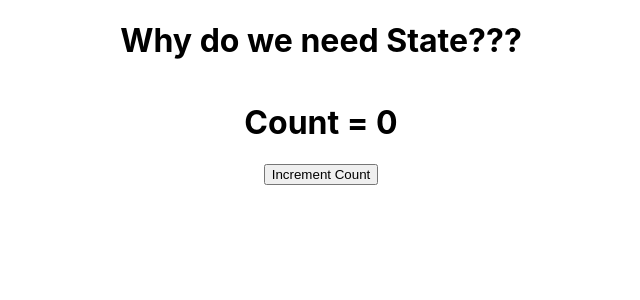
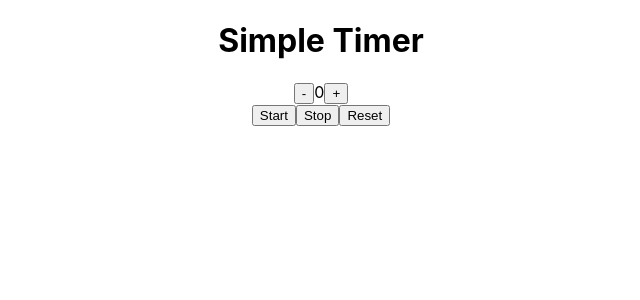
Before and after one commit to abulbashar98/React_Core_Concepts_by_HM_Nayem, a React app in the folder first-react-app/: page / in a window 1280 px wide. Shown: the top 300 px of the page, without its empty margins (319-959 px from the left). Built offline with nearby package versions, Linux system fonts and the light colour scheme.

Commit message:
State use Case, With a Simple Timer

```diff
--- a/first-react-app/src/Components/app.jsx
+++ b/first-react-app/src/Components/app.jsx
@@ -3,51 +3,71 @@ import React, { Component } from "react";
 
 class App extends Component {
 
-    // // es5 declaration of properties and State
-    // constructor(props) {
-    //     super(props)
-    //     this.count = 0
+    state = {
+        count: 0
+    }
 
-    //     this.state = {
-    //         count: 0
-    //     }
-    // }
+    intervalId = null;
 
-    //es6 Declaration of properties and State
 
-    count = 0;
-    state = {
-        count: 0,
-        lotsOfProperties: {}
-    };
+    decrementCount = () => {
+        if (this.state.count > 0) {
+            this.setState({ count: this.state.count - 1 })
+        }
+    }
+    incrementCount = () => {
+        this.setState({ count: this.state.count + 1 })
+    }
 
+    startTimer = () => {
+        if (this.state.count > 0 && !this.intervalId) {
+            this.intervalId = setInterval(() => {
+                this.setState({ count: this.state.count - 1 }, () => {
+                    if (this.state.count === 0) {
+                        alert('Counter Finished')
+                        clearInterval(this.intervalId)
+                        this.intervalId = null
+                    }
+                })
+
+            }, 1000)
+        }
+    }
+
+    stopTimer = () => {
+        if (this.intervalId) {
+            clearInterval(this.intervalId)
+            this.intervalId = null
+        }
+    }
+
+    resetTimer = () => {
+        this.setState({ count: 0 })
+        clearInterval(this.intervalId)
+        this.intervalId = null
+    }
 
 
     render() {
-        console.log(this.count)
+
         return (
             <div className="App">
-                <h1>Why do we need State???</h1>
-                <h1>Count = {this.state.count}</h1>
-                <button onClick={() => {
-                    // this.count++
-                    // this.setState({})
-                    // this.setState({ count: this.state.count + 1 })
-                    this.setState(prev => {
-                        return {
-                            count: prev.count + 1
-                        };
-                    }, () => {
-                        console.log(this.state.count)
-                    })
-                    // this.state.count = this.state.count + 1;
-                    // console.log(this.state.count + 1, "clicked")
-                }}> Increment Count </button>
-            </div >
+                <h1 className="Heading">Simple Timer</h1>
+                <div className="Container">
+                    <button className="btn" onClick={this.decrementCount}>-</button>
+                    <span className="Text">{this.state.count}</span>
+                    <button className="btn" onClick={this.incrementCount}>+</button>
+                </div>
+                <div>
+                    <button onClick={this.startTimer} className="btn" >Start</button>
+                    <button onClick={this.stopTimer} className="btn">Stop</button>
+                    <button onClick={this.resetTimer} className="btn">Reset</button>
+                </div>
+            </div>
         )
 
     }
+
 }
 
-
 export default App;
```
Also changed, not shown: first-react-app/src/Components/app_state.jsx (added, +53 -0 lines).
